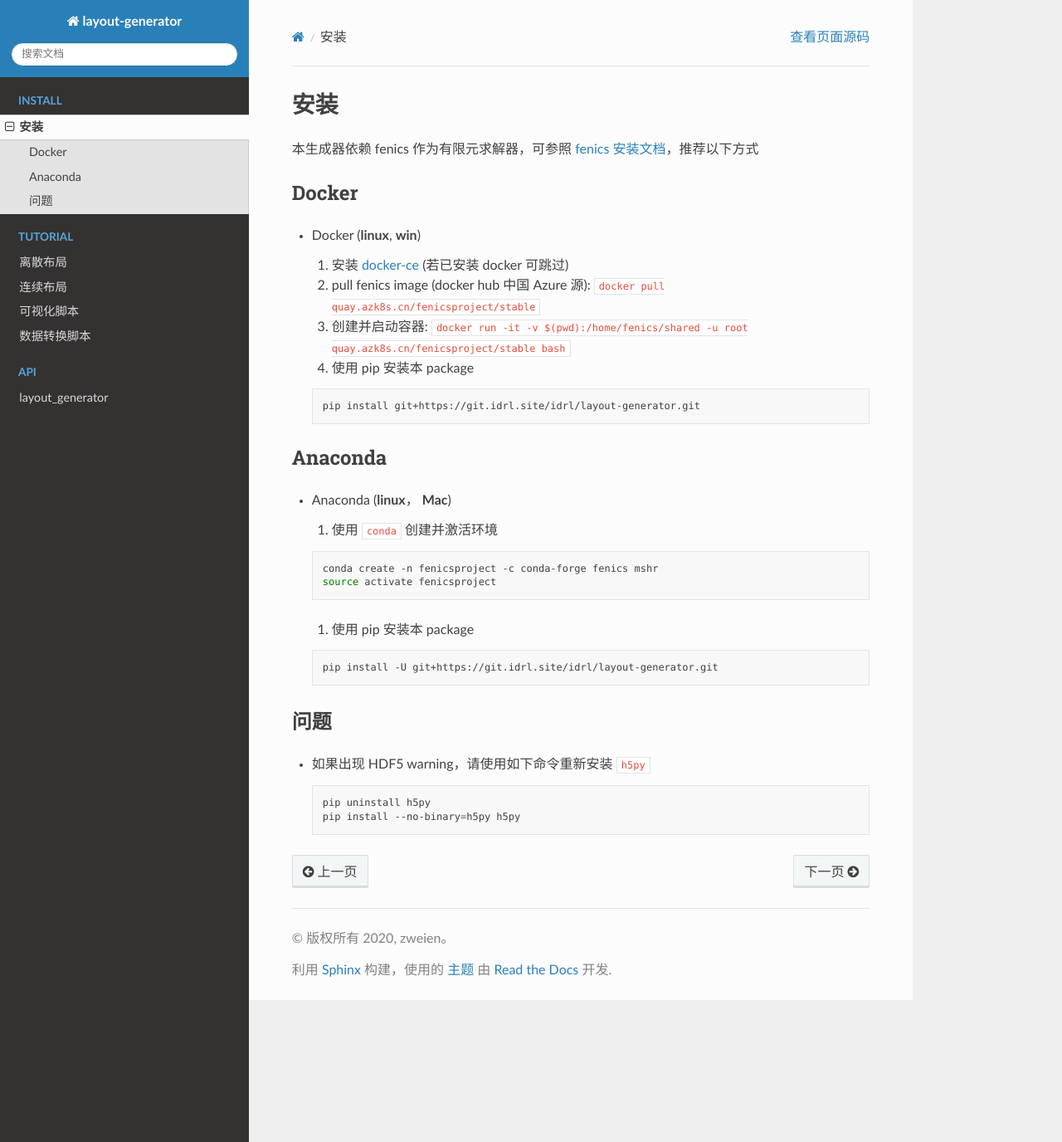
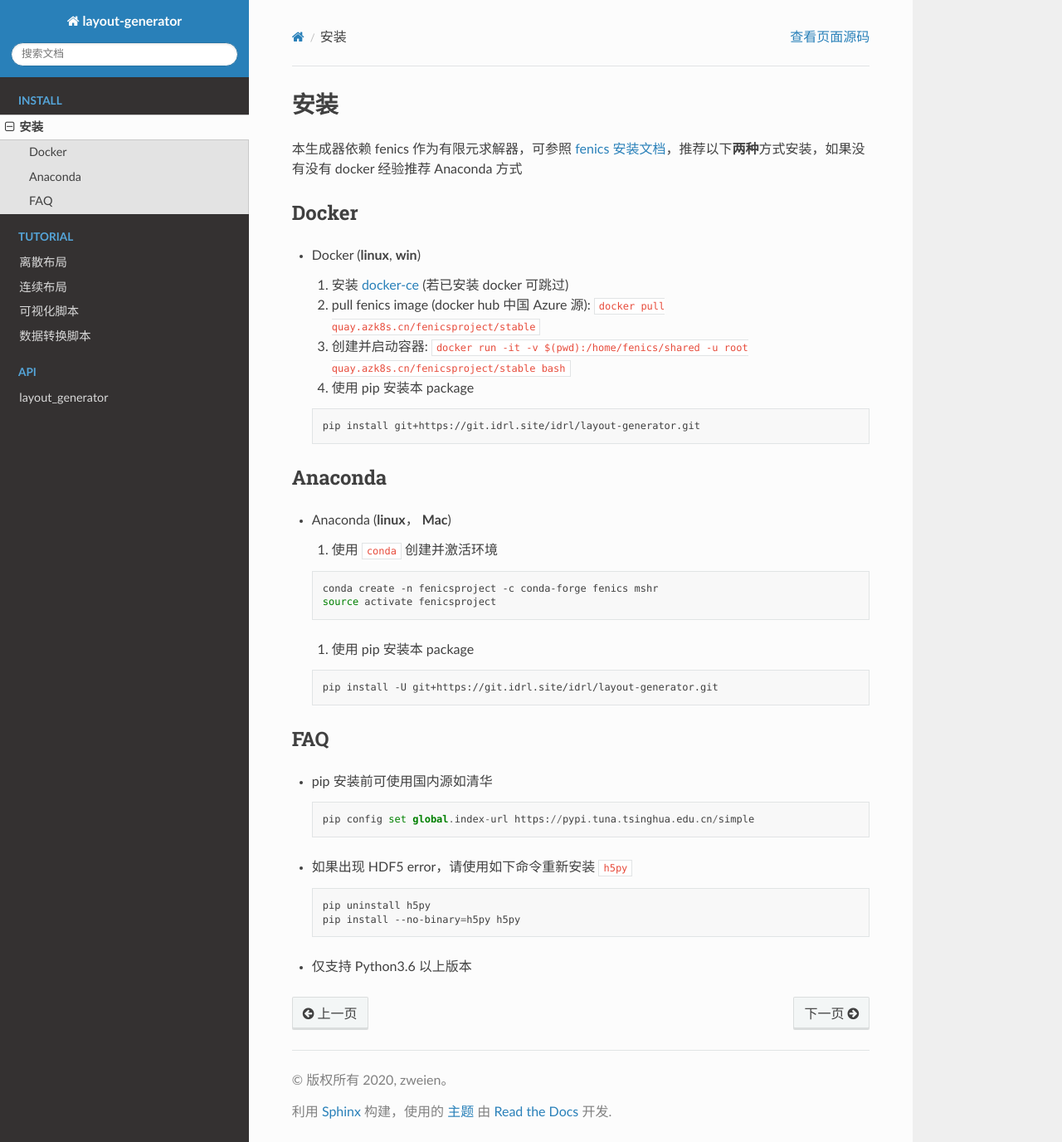
Before and after one commit to zweien/layout-generator, a Sphinx documentation site: the page built from docs/source/src/install.md, in a window 1280 px wide and 1376 px high. Shown: the whole window at 83% size. Built offline with Sphinx 7.4.7 and the Read the Docs theme 2.0.0, drawn with Linux system fonts in a browser that asks for light colours; the version number could not be read and is left out.

Commit message:
docs: add faq

````diff
--- a/docs/source/src/install.md
+++ b/docs/source/src/install.md
@@ -1,6 +1,6 @@
 # 安装
 
-本生成器依赖 fenics 作为有限元求解器，可参照 [fenics 安装文档](https://fenicsproject.org/download/)，推荐以下方式
+本生成器依赖 fenics 作为有限元求解器，可参照 [fenics 安装文档](https://fenicsproject.org/download/)，推荐以下**两种**方式安装，如果没有没有 docker 经验推荐 Anaconda 方式
 
 ## Docker
 
@@ -26,10 +26,15 @@
   pip install -U git+https://git.idrl.site/idrl/layout-generator.git
   ```
 
-## 问题
+## FAQ
 
-- 如果出现 HDF5 warning，请使用如下命令重新安装 `h5py`
+- pip 安装前可使用国内源如清华
+  ```
+  pip config set global.index-url https://pypi.tuna.tsinghua.edu.cn/simple
+  ```
+- 如果出现 HDF5 error，请使用如下命令重新安装 `h5py`
   ```bash
   pip uninstall h5py
   pip install --no-binary=h5py h5py
   ```
+- 仅支持 Python3.6 以上版本
````
